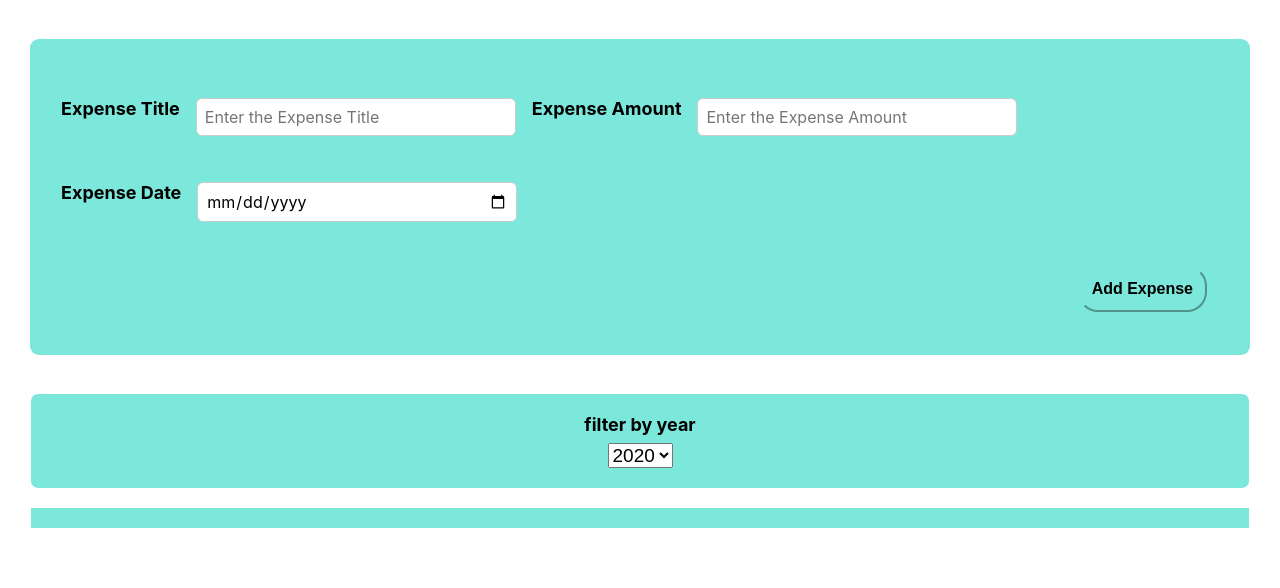
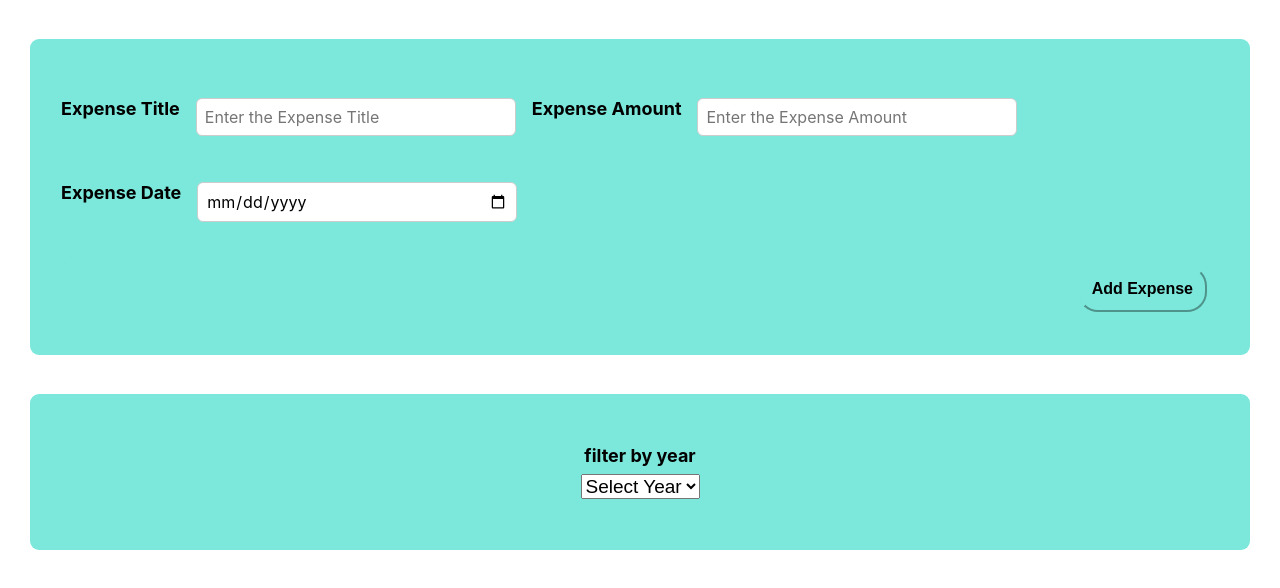
Before and after one commit to shiwani295/ReactExpenseTracker, a React (Create React App) app: page / in a window 1280 px wide. Shown: the top 588 px of the page. Built offline with nearby package versions, Linux system fonts and the light colour scheme.

Commit message:
Impliment the filter feature

```diff
--- a/src/App.js
+++ b/src/App.js
@@ -1,5 +1,4 @@
 import React, { useState } from "react";
-import Expense from "./Components/Year_ExpenseFilter/Expense";
 import NewExpense from "./Components/AddFormComponent/NewExpense";
 import ExpenseItem from "./Components/ExpenseItem";
 
@@ -30,12 +29,11 @@ const Dummy_expenses = [
   },
 ];
 function App() {
-  const [expenses, setExpense] = useState([]);
+  const [expenses, setExpense] = useState(Dummy_expenses);
 
   // here parent app.js  and child newExpense (we get data child to parent)
   const AddExpenseHandler = (expense) => {
-    console.log(expense);
-    // task 10  you get the data from (form) and
+    // task 10  you get the data from (form) and when sumbit the form show the data in form
     setExpense((prevExpense) => [...prevExpense, expense]);
     // console.log(data);
   };
@@ -43,8 +41,6 @@ function App() {
     <>
       {/* form Components which describe child() to parent or parent to child  */}
       <NewExpense onAddExpense={AddExpenseHandler} />
-      {/* this exppense is a year component  */}
-      <Expense />
       <ExpenseItem ExpData={expenses} />
 
       <br></br>
--- a/src/Components/ExpenseItem.js
+++ b/src/Components/ExpenseItem.js
@@ -1,12 +1,28 @@
+import { useState } from "react";
 import "./ExpenseItem.css";
 import SingleExpenseItem from "./SingleExpenseItem";
+import ExpFilter from "./Year_ExpenseFilter/ExpFilter";
 
 function ExpenseItem(props) {
+  //this is for select year
+  const [filteredYear, setFiltered] = useState();
+  const filterChangeHandler = (selectedYear) => {
+    setFiltered(selectedYear);
+  };
+
+  const filteredExpense = props.ExpData.filter((selectedYear) => {
+    return selectedYear.date.getFullYear().toString() === filteredYear;
+  });
   return (
     <>
       {props.ExpData.length > 0 && (
         <div className="Parent-div">
-          {props.ExpData.map((item) => {
+          <ExpFilter
+            selected={filteredYear}
+            onChangeFilter={filterChangeHandler}
+          />
+          {filteredExpense.map((item) => {
+            console.log(item);
             const year = item.date.getFullYear();
             const Month = item.date.toLocaleDateString("en-US", {
               month: "long",
@@ -21,6 +37,7 @@ function ExpenseItem(props) {
                   key={item.id}
                   time={{ year, Month, Day }}
                 />
+                ;
               </>
             );
           })}
--- a/src/Components/Year_ExpenseFilter/ExpFilter.js
+++ b/src/Components/Year_ExpenseFilter/ExpFilter.js
@@ -2,7 +2,6 @@ import React from "react";
 import "./ExpFilter.css";
 const ExpFilter = (props) => {
   const dropDownChangeHandler = (event) => {
-    //console.log();
     props.onChangeFilter(event.target.value);
   };
   return (
@@ -11,6 +10,7 @@ const ExpFilter = (props) => {
         <div className="expense-filter_control">
           <label> filter by year </label>
           <select value={props.selected} onChange={dropDownChangeHandler}>
+            <option value={""}>Select Year</option>
             <option value={"2020"}>2020</option>
             <option value={"2021"}>2021</option>
             <option value={"2022"}>2022</option>
```
